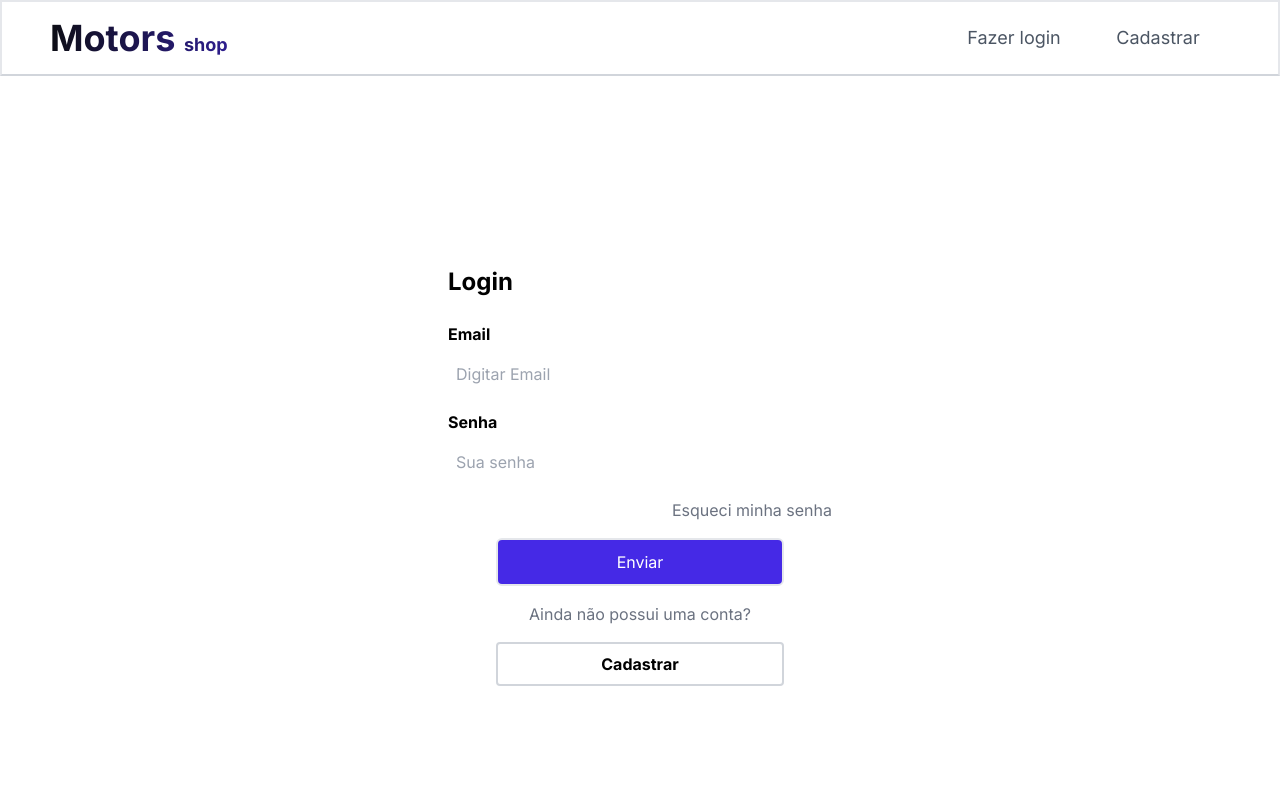
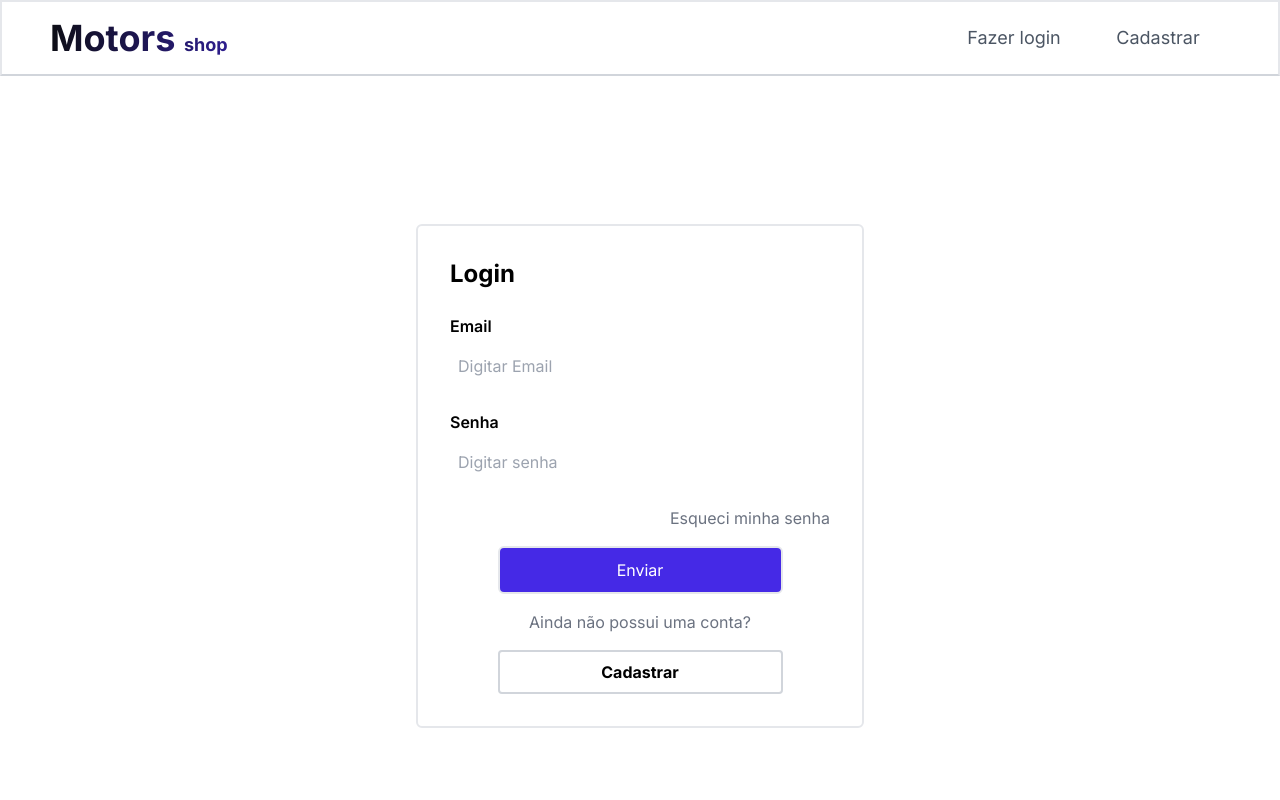
Before and after one commit to Projeto-Final-M6-G20/projeto-final-m6-g20-front-end, a Next.js app: page /login in a window 1280 px wide. Shown: the top 800 px of the page. Built offline with nearby package versions, Linux system fonts and the light colour scheme.

Commit message:
Feat: Modal and Input components added

```diff
--- /dev/null
+++ b/src/app/components/Input/index.tsx
@@ -0,0 +1,33 @@
+import { forwardRef, InputHTMLAttributes } from 'react';
+import { FieldError } from 'react-hook-form';
+
+interface iInputProps extends InputHTMLAttributes<HTMLInputElement> {
+  type: string;
+  id: string;
+  error?: FieldError;
+  label: string;
+}
+
+const Input = forwardRef<HTMLInputElement, iInputProps>(
+  ({ type, id, error, label, ...rest }, ref) => {
+    return (
+      <>
+        <div className="mb-2">
+          <label className="block  font-semibold mb-2" htmlFor={label}>
+            {label}
+          </label>
+          <input
+            className="input-style"
+            required
+            type={type}
+            id={id}
+            ref={ref}
+            {...rest}
+          />
+        </div>
+      </>
+    );
+  }
+);
+
+export default Input;
--- /dev/null
+++ b/src/app/components/Modal/index.tsx
@@ -0,0 +1,33 @@
+'use client';
+import {
+  useDisclosure,
+  ModalHeader,
+  Modal,
+  ModalOverlay,
+  ModalBody,
+  ModalCloseButton
+} from '@chakra-ui/react';
+
+interface ModalChildren {
+  children: React.ReactNode;
+  isOpen: boolean;
+  onClose: () => void;
+}
+
+const CustomModal = ({ isOpen, onClose, children }: ModalChildren) => {
+  //   const { onOpen, onClose } = useDisclosure();
+  return (
+    <Modal isOpen={isOpen} onClose={onClose}>
+      <ModalOverlay className=" flex flex-col items-center justify-center bg-opacity-70 bg-black">
+        <ModalHeader className="w-1/2 bg-white flex justify-end p-2">
+          <ModalCloseButton />
+        </ModalHeader>
+        <ModalBody className="w-1/2 bg-white flex justify-center">
+          {children}
+        </ModalBody>
+      </ModalOverlay>
+    </Modal>
+  );
+};
+
+export default CustomModal;
--- a/src/app/login/components/FormLogin/index.tsx
+++ b/src/app/login/components/FormLogin/index.tsx
@@ -1,36 +1,29 @@
+import Input from 'app/components/Input';
 import Link from 'next/link';
 
 const LoginForm = () => {
   return (
-    <div className="max-w-md w-1/2  rounded-md  p-8 bg-cover bg-center max-lg:w-3/4 max-sm:w-3/4">
+    <div className="max-w-md w-full border-2  rounded-md  p-8 bg-cover bg-center max-lg:w-3/4 max-sm:w-3/4">
       <div className="flex w-2/2 justify-between items-center ">
         <h2 className="text-2xl font-bold  mb-6">Login</h2>
       </div>
 
-      <form className="flex flex-col gap-4">
-        <div className="flex flex-col gap-2">
-          <label className="font-bold" htmlFor="email">
-            Email
-          </label>
-          <input
+      <form className="flex flex-col gap-4 ">
+        <Input
           type="email"
           id="email"
           placeholder="Digitar Email"
+          label="Email"
           className="input-style"
         />
-        </div>
 
-        <div className="flex flex-col gap-2">
-          <label className="font-bold" htmlFor="email">
-            Senha
-          </label>
-          <input
+        <Input
           type="password"
           id="password"
-            placeholder="Sua senha"
+          placeholder="Digitar senha"
+          label="Senha"
           className="input-style"
         />
-        </div>
 
         <div className="w-full flex justify-end items-end">
           <span className="text-gray-500">Esqueci minha senha</span>
--- a/src/app/login/page.tsx
+++ b/src/app/login/page.tsx
@@ -1,3 +1,4 @@
+'use client';
 import LoginForm from './components/FormLogin';
 
 const LoginPage = () => {
```
Lines whose indentation alone changed are shown as unchanged.
